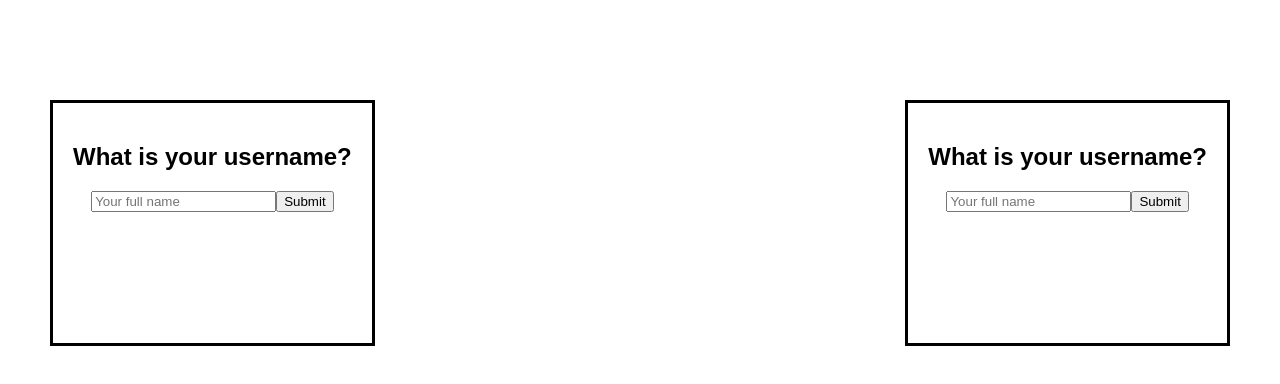
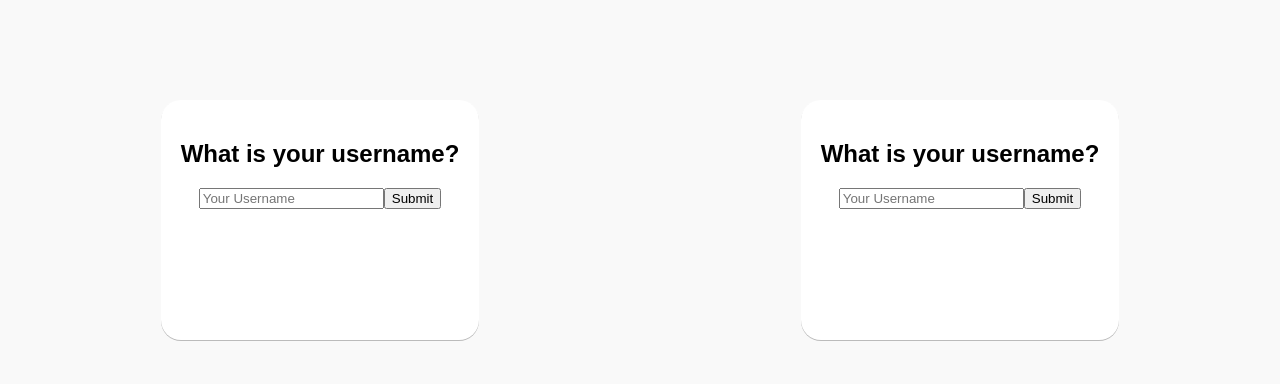
Before and after one commit to crypto-jones/react-chat-app, a React (Create React App) app in the folder client/: page / in a window 1280 px wide. Shown: the top 384 px of the page. Built offline with nearby package versions, Linux system fonts and the light colour scheme; no server answers.

Commit message:
add basic styling

```diff
--- a/client/src/components/ChatScreen.js
+++ b/client/src/components/ChatScreen.js
@@ -82,13 +82,15 @@ class ChatScreen extends Component {
       },
       chatContainer: {
         display: 'flex',
-        flex: 1
+        flex: 1,
+        border: '3px solid black',
+        backgroundColor: 'white'
       },
       whosOnlineListContainer: {
-        width: '200px',
+        width: '250px',
         flex: 'none',
         padding: 20,
-        backgroundColor: '#4D5250',
+        backgroundColor: '#1D425D',
         color: 'white'
       },
       chatListContainer: {
--- a/client/src/components/UsernameForm.js
+++ b/client/src/components/UsernameForm.js
@@ -22,7 +22,9 @@ class UsernameForm extends Component {
         marginLeft: 50,
         marginRight: 50,
         padding: 20,
-        border: '3px solid black'
+        borderRadius: 20,
+        background: '#FFFFFF',
+        boxShadow: '0 1px 0 rgba(0,0,0,.25)'
       }
     };
 
@@ -33,7 +35,7 @@ class UsernameForm extends Component {
           <form onSubmit={this.onSubmit}>
             <input
               type="text"
-              placeholder="Your full name"
+              placeholder="Your Username"
               onChange={this.onChange}
             />
             <input type="submit" />
--- a/client/src/components/WhosOnlineList.js
+++ b/client/src/components/WhosOnlineList.js
@@ -55,7 +55,7 @@ class WhosOnlineListItem extends Component {
           style={{
             ...styles.div,
             backgroundColor:
-              this.props.presenceState === 'online' ? '#539eff' : '#414756'
+              this.props.presenceState === 'online' ? '#FEBD29' : '#778899'
           }}
         />
         {this.props.children}
--- a/client/src/index.css
+++ b/client/src/index.css
@@ -2,10 +2,11 @@ body {
   margin: 0;
   padding: 0;
   font-family: sans-serif;
+  background: #f9f9f9;
 }
 
 .app-container {
   display: flex;
-  justify-content: center;
-  justify-content: space-between;
+  /* justify-content: center; */
+  justify-content: space-around;
 }
```
